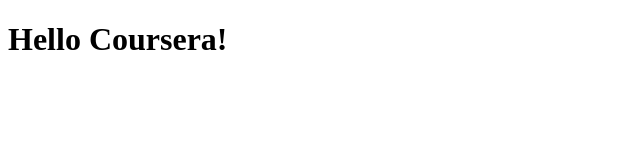
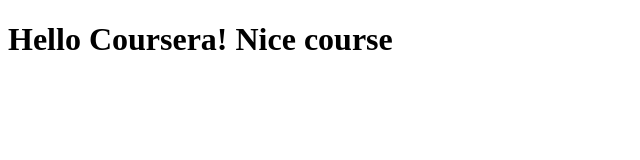
Before and after one commit to KuRenji/coursera-test, a plain HTML site: page site/index.html in a window 1280 px wide. Shown: the whole page, without its empty margins (0-640 px from the left). Drawn offline with Linux system fonts and the light colour scheme.

Commit message:
Small addition to the page content.

```diff
--- a/site/index.html
+++ b/site/index.html
@@ -6,6 +6,6 @@
     <title>Hello Coursera!</title>
 </head>
 <body>
-    <h1>Hello Coursera!</h1>
+    <h1>Hello Coursera! Nice course</h1>
 </body>
 </html>
```
